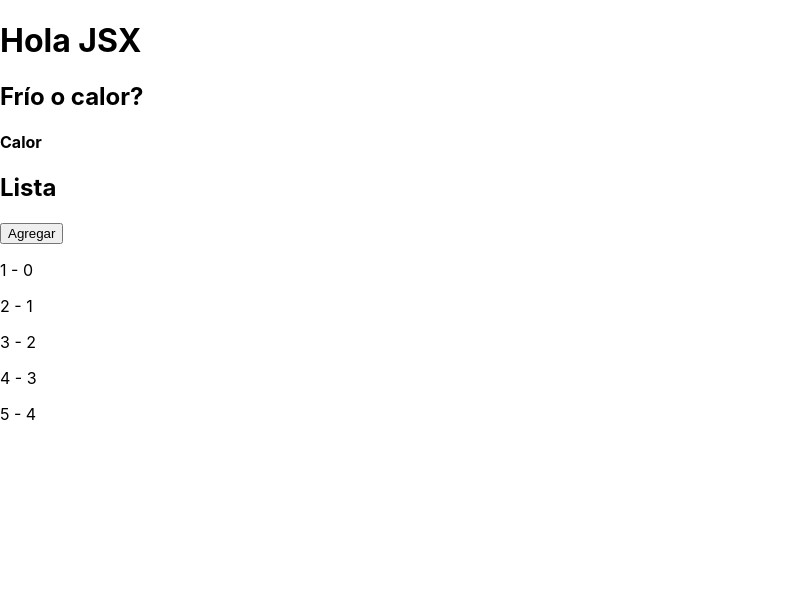
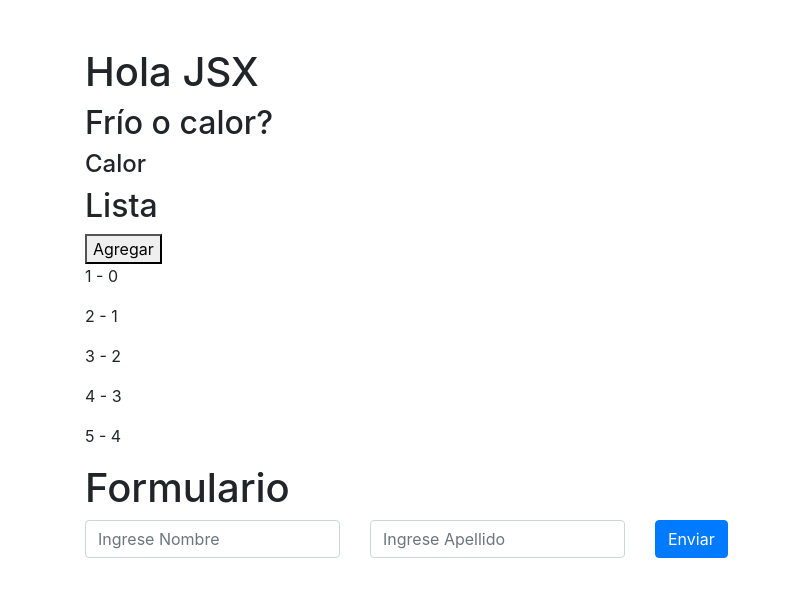
Before and after one commit to ronytacodev/my-app2-react, a React (Create React App) app: page / in a window 1280 px wide. Shown: the top 596 px of the page, without its empty margins (0-791 px from the left). Built offline with nearby package versions, Linux system fonts and the light colour scheme.

Commit message:
trabajando con formularios

```diff
--- a/public/index.html
+++ b/public/index.html
@@ -1,14 +1,12 @@
 <!DOCTYPE html>
 <html lang="en">
+
 <head>
   <meta charset="utf-8" />
   <link rel="icon" href="%PUBLIC_URL%/favicon.ico" />
   <meta name="viewport" content="width=device-width, initial-scale=1" />
   <meta name="theme-color" content="#000000" />
-    <meta
-      name="description"
-      content="Web site created using create-react-app"
-    />
+  <meta name="description" content="Web site created using create-react-app" />
   <link rel="apple-touch-icon" href="%PUBLIC_URL%/logo192.png" />
   <!--
       manifest.json provides metadata used when your web app is installed on a
@@ -25,7 +23,11 @@
       Learn how to configure a non-root public URL by running `npm run build`.
     -->
   <title>React App</title>
+  <!-- CDN de bootstrap -->
+  <link rel="stylesheet" href="https://cdn.jsdelivr.net/npm/bootstrap@4.6.2/dist/css/bootstrap.min.css"
+    integrity="sha384-xOolHFLEh07PJGoPkLv1IbcEPTNtaed2xpHsD9ESMhqIYd0nLMwNLD69Npy4HI+N" crossorigin="anonymous">
 </head>
+
 <body>
   <noscript>You need to enable JavaScript to run this app.</noscript>
   <div id="root"></div>
@@ -40,4 +42,5 @@
       To create a production bundle, use `npm run build` or `yarn build`.
     -->
 </body>
+
 </html>
--- a/src/App.js
+++ b/src/App.js
@@ -2,13 +2,15 @@ import React from 'react';
 // import Contador from './components/Contador';
 import Jsx from './components/Jsx';
 import Lista from './components/Lista';
+import Formulario from './components/Formulario';
 
 function App() {
   return (
-    <div className="App">
+    <div className="container mt-5">
       <h1>Hola JSX</h1>
       <Jsx />
       <Lista />
+      <Formulario/>
     </div>
   );
 }
--- /dev/null
+++ b/src/components/Formulario.js
@@ -0,0 +1,37 @@
+import React, {Fragment, useState} from 'react';
+
+const Formulario = () => {
+
+    const [datos, setDatos] = useState({
+        nombre: '',
+        apellido: ''
+        // me quede en el min 9:27
+    });
+
+    return (
+        <Fragment>
+            <h1>Formulario</h1>
+            <form className="row">
+                <div className="col-md-3">
+                    <input
+                        placeholder="Ingrese Nombre"
+                        className="form-control"
+                    ></input>
+                </div>
+                <div className="col-md-3">
+                    <input
+                        placeholder="Ingrese Apellido"
+                        className="form-control"
+                    ></input>
+                </div>
+                <div className="col-md-3">
+                    <button className="btn btn-primary" type="submit">Enviar</button>
+                </div>
+            </form>
+
+        </Fragment>
+
+    );
+}
+
+export default Formulario;
```
Lines whose indentation alone changed are shown as unchanged.
